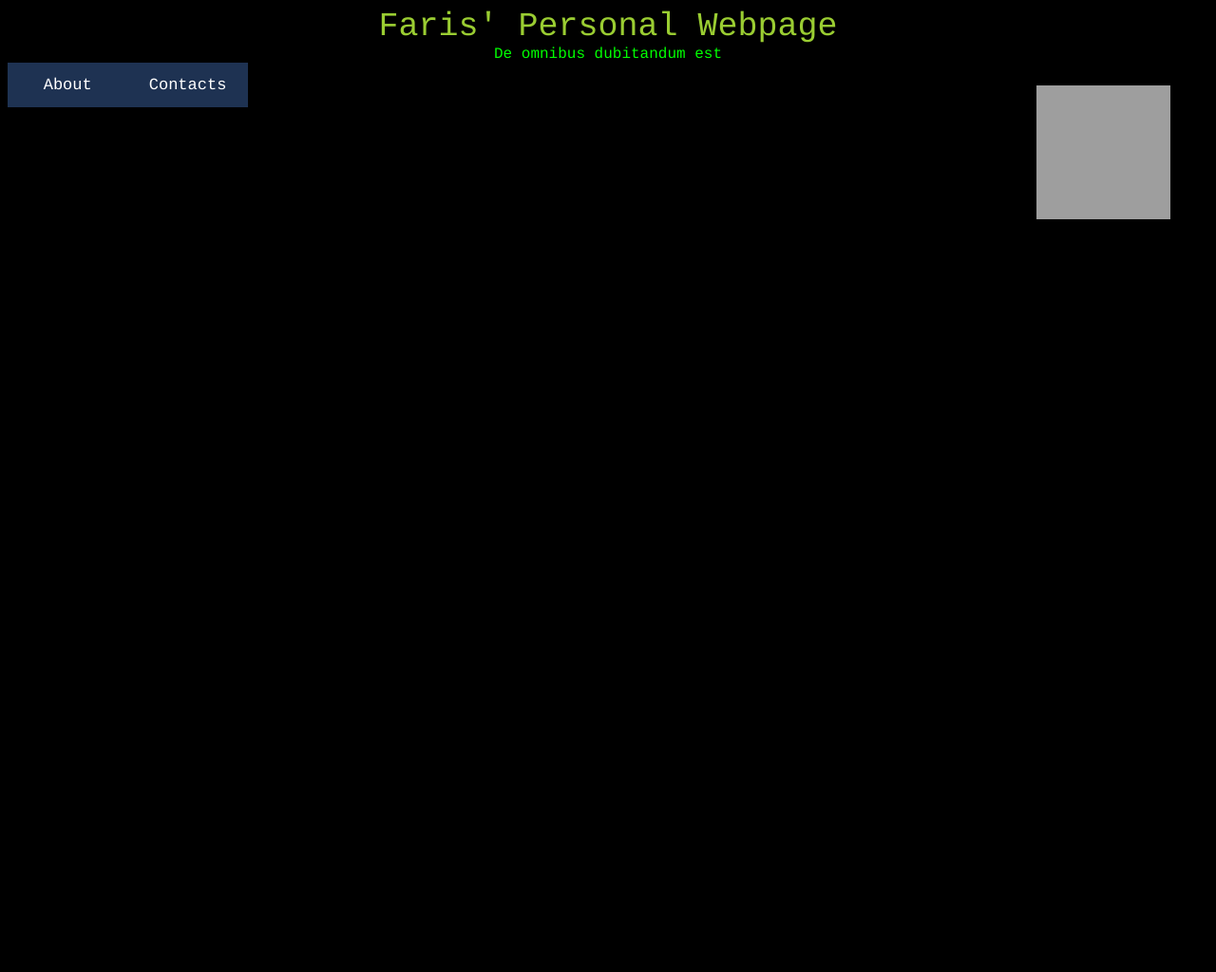
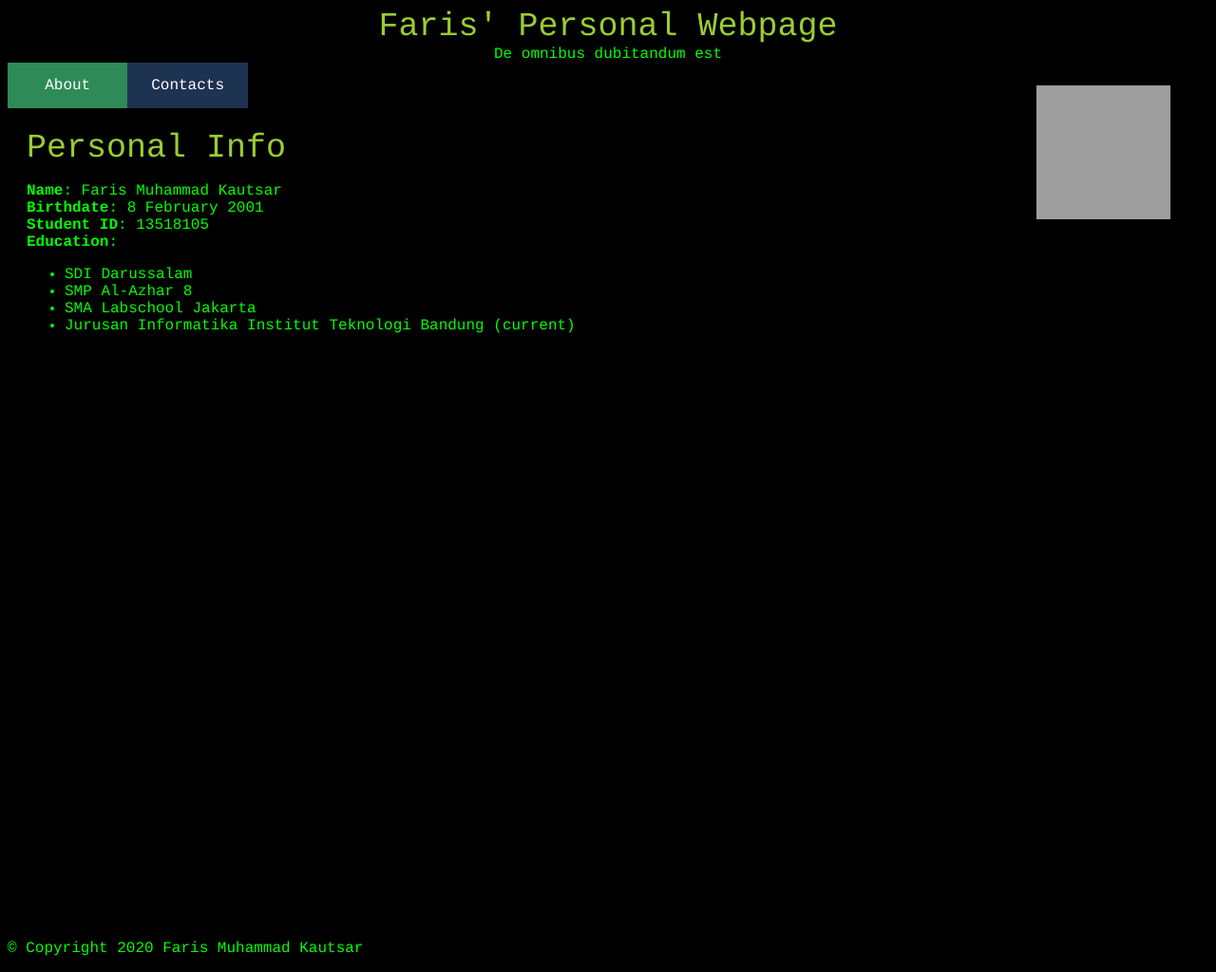
Before and after one commit to ramunechoco/personal-website, a plain HTML site: page index.html in a window 1280 px wide. Shown: the whole page at 95% size. Before the commit the page ends 800 px from the top, so only its background shows below. Drawn offline with Linux system fonts and the light colour scheme; grey boxes are pictures that could not be loaded.

Commit message:
final (2)

```diff
--- a/index.html
+++ b/index.html
@@ -21,7 +21,7 @@
 			</div>
 		</div>
 		<div class="divbody">
-			<button class="tab" onclick="openPage('about', this, 'seagreen')">About</button>
+			<button class="tab" onclick="openPage('about', this, 'seagreen')" id="default">About</button>
             <button class="tab" onclick="openPage('contacts', this, 'seagreen')">Contacts</button>
             <div id="about" class="tabcontent">
             	<div class="header">
@@ -56,4 +56,8 @@
 		</div>
 		<script src="script.js"></script>
 	</body>
+
+	 <footer>
+	 	<p class="text">© Copyright 2020 Faris Muhammad Kautsar</p>
+	 </footer>
 </html>
--- a/script.js
+++ b/script.js
@@ -11,3 +11,4 @@ function openPage(pageName, elmnt, color) {
     document.getElementById(pageName).style.display = "block";
     elmnt.style.backgroundColor = color;
 }
+document.getElementById("default").click();
--- a/style.css
+++ b/style.css
@@ -34,20 +34,16 @@
 	margin-bottom: 10px;
 }
 
-.divbody {
-	background-color: black;
-}
-
 .tab {
   background-color: #1e3252;
   font-family: courier;
   color: white;
   float: left;
+  cursor: pointer;
+  outline: none;
   border: none;
-  outline: none;
-  cursor: pointer;
-  padding: 14px 16px;
-  font-size: 17px;
+  padding: 15px 15px;
+  font-size: 16px;
   width: 10%;
 }
 
```
